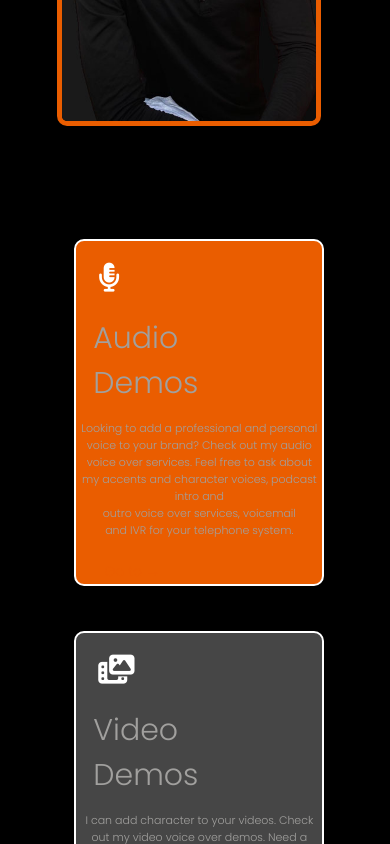
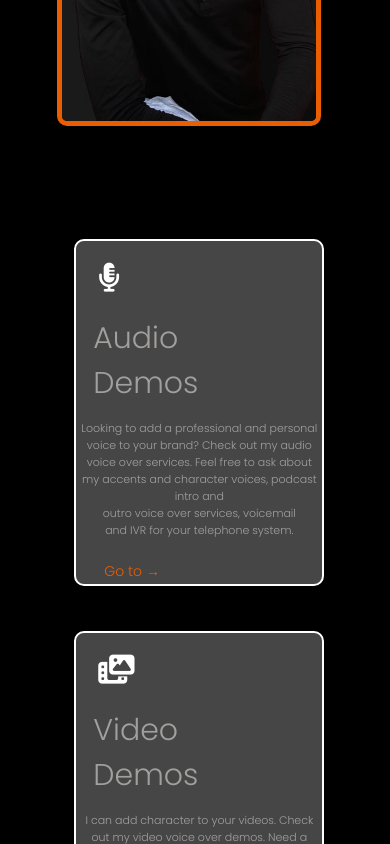
Before and after one commit to tashelreddy/clintdvo.com, a plain HTML site: page index.html in a window 390 px wide. In both pictures the pointer is over the element 199 px from the left and 2799 px from the top of the page. Shown: the part 2377-3221 px from the top of the page. Drawn offline with nearby package versions, Linux system fonts and the light colour scheme; a web font is replaced by a local one.

Commit message:
Update style.css

```diff
--- a/style.css
+++ b/style.css
@@ -1162,6 +1162,11 @@ margin-left: 70px;
 
   }
 
+    .services-list div:hover{
+    background:#464646 ;
+    transform:translateY(-10px);
+}
+
   hr {
     width: 79%;
     margin-left: 34px;
```
